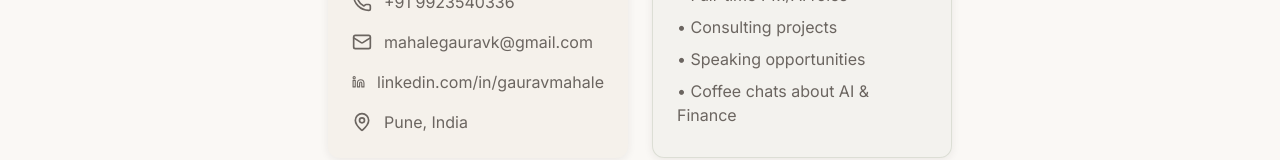
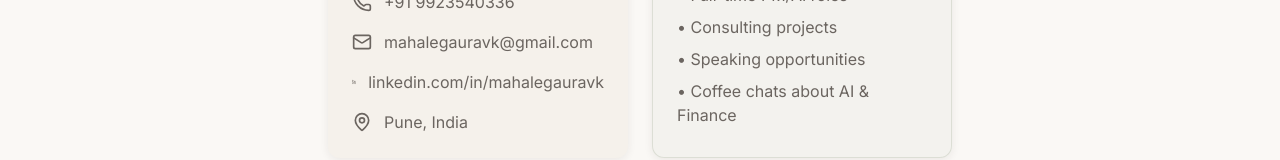
Before and after one commit to gmpro-cr/career-portfolio-Google, a React (Vite) app: page /contact in a window 1280 px wide. Shown: the part 470-630 px from the top of the page. Built offline with nearby package versions, Linux system fonts and the light colour scheme.

Commit message:
fix: update LinkedIn URL to mahalegauravk
Co-Authored-By: Claude Opus 4.5 <noreply@anthropic.com>

```diff
--- a/components/layout/Footer.tsx
+++ b/components/layout/Footer.tsx
@@ -20,7 +20,7 @@ export default function Footer() {
               <Mail size={20} />
             </a>
             <a
-              href="https://linkedin.com/in/gauravmahale"
+              href="https://www.linkedin.com/in/mahalegauravk"
               target="_blank"
               rel="noopener noreferrer"
               className="p-3 rounded-full bg-warm-cream text-muted hover:text-terracotta hover:bg-terracotta/10 transition-colors"
--- a/pages/Contact.tsx
+++ b/pages/Contact.tsx
@@ -34,13 +34,13 @@ export default function Contact() {
                   <span>mahalegauravk@gmail.com</span>
                 </a>
                 <a
-                  href="https://linkedin.com/in/gauravmahale"
+                  href="https://www.linkedin.com/in/mahalegauravk"
                   target="_blank"
                   rel="noopener noreferrer"
                   className="flex items-center gap-3 text-muted hover:text-terracotta transition-colors"
                 >
                   <Linkedin size={20} />
-                  <span>linkedin.com/in/gauravmahale</span>
+                  <span>linkedin.com/in/mahalegauravk</span>
                 </a>
                 <div className="flex items-center gap-3 text-muted">
                   <MapPin size={20} />
```
